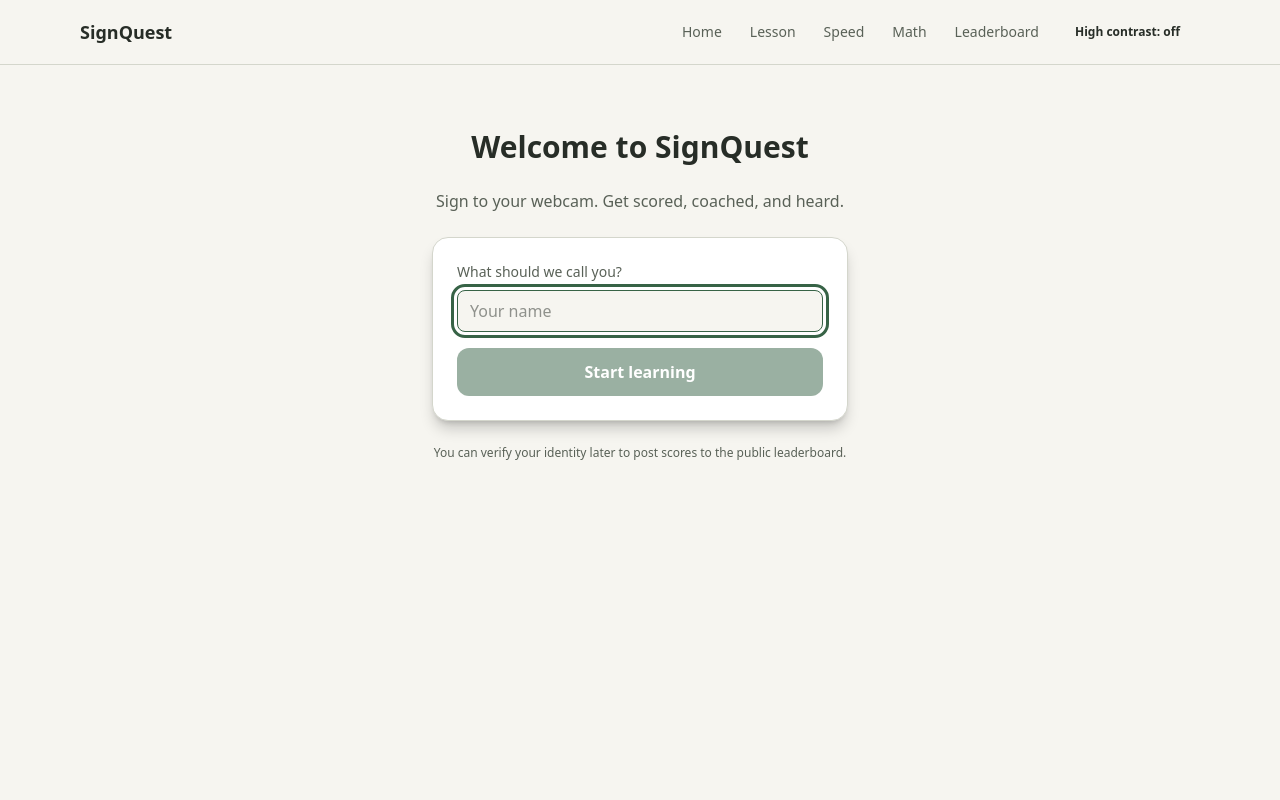
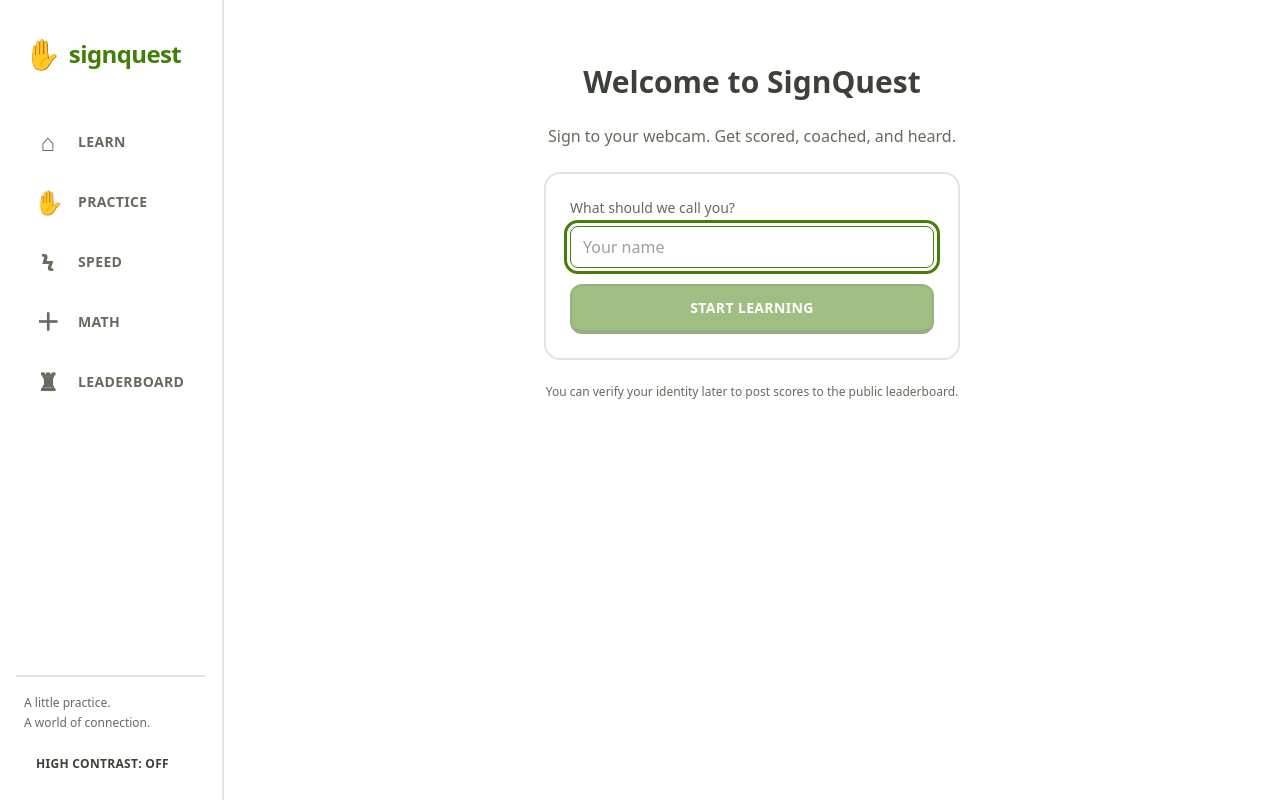
Before and after one commit to amoakoatuobipapayaw-svg/Hackrice, a React (Vite) app: page /onboarding in a window 1280 px wide. Built offline with nearby package versions, Linux system fonts and the light colour scheme; no server answers.

Commit message:
updated ui/ux

```diff
--- a/src/app/App.tsx
+++ b/src/app/App.tsx
@@ -17,7 +17,7 @@ function App() {
         Skip to main content
       </a>
       <Nav />
-      <main id="main-content" tabIndex={-1}>
+      <main id="main-content" tabIndex={-1} className="lg:pl-56">
         <Routes>
           <Route path="/" element={<Home />} />
           <Route path="/onboarding" element={<Onboarding />} />
--- a/src/app/Home.tsx
+++ b/src/app/Home.tsx
@@ -1,64 +1,51 @@
-import { useEffect, useState } from "react";
-import { Navigate, Link } from "react-router-dom";
-import { Card } from "../components/ui/Card";
-import { NAME } from "../lib/constants";
-import { getLocalProfile, saveLocalProfile } from "../lib/localProfile";
-import type { UserProfile } from "../lib/contracts";
-import { PersonaGate } from "../meta/PersonaGate";
-import { StreakBadge, XpBar } from "../meta/StreakXp";
+import { useState } from 'react';
+import { Navigate, Link } from 'react-router-dom';
+import { getLocalProfile, saveLocalProfile } from '../lib/localProfile';
+import { PersonaGate } from '../meta/PersonaGate';
+import { XpBar } from '../meta/StreakXp';
 
-const MODES: { to: string; title: string; blurb: string }[] = [
-  { to: "/lesson", title: "Lesson", blurb: "Learn 5 signs at a time." },
-  { to: "/speed", title: "Speed Challenge", blurb: "Race the clock for combo points." },
-  { to: "/math", title: "Math Mode", blurb: "Answer by signing or speaking." },
+const ACTIVITIES = [
+  { to: '/lesson', icon: '★', title: 'Your first five signs', detail: 'I · L · V · W · Y', offset: '-translate-x-8', tag: 'START HERE' },
+  { to: '/math', icon: '＋', title: 'Count on your hands', detail: 'Five puzzles · Numbers 1–9', offset: 'translate-x-8', tag: 'MATH PRACTICE' },
+  { to: '/speed', icon: 'ϟ', title: 'Find your rhythm', detail: '30 seconds · Sign and score', offset: '-translate-x-4', tag: 'SPEED PRACTICE' },
 ];
 
 export function Home() {
-  const [profile, setProfile] = useState<UserProfile | null | undefined>(undefined);
-
-  useEffect(() => {
-    setProfile(getLocalProfile());
-  }, []);
-
-  if (profile === undefined) return null; // avoid onboarding flash while reading localStorage
-  if (profile === null) return <Navigate to="/onboarding" replace />;
-
+  const [profile, setProfile] = useState(getLocalProfile);
+  if (!profile) return <Navigate to="/onboarding" replace />;
+  const currentProfile = profile;
   function handleVerified() {
-    if (!profile) return;
-    const updated = { ...profile, verified: true };
+    const updated = { ...currentProfile, verified: true };
     saveLocalProfile(updated);
     setProfile(updated);
   }
-
-  return (
-    <div className="mx-auto max-w-3xl px-4 py-10">
-      <div className="mb-8 flex items-center justify-between">
-        <div>
-          <h1 className="text-2xl font-bold">Welcome back, {profile.name}</h1>
-          <p className="text-muted">Ready to sign with {NAME} today?</p>
+  return <div className="mx-auto max-w-6xl px-4 py-6 sm:px-8">
+    <div className="mb-6 flex flex-wrap items-center justify-between gap-3 border-b-2 border-line pb-5 text-sm font-bold">
+      <span className="text-muted">AMERICAN SIGN LANGUAGE</span>
+      <div className="flex gap-5"><span title="Current day streak">🔥 {profile.streak} days</span><span className="text-brand">★ {profile.xp} XP</span><span className="text-muted">Level {profile.level}</span></div>
+    </div>
+    <div className="grid items-start gap-8 xl:grid-cols-[minmax(0,1fr)_280px]">
+      <section aria-label="Learning path">
+        <div className="flex items-center justify-between gap-4 rounded-2xl border-b-4 border-brand-hover bg-brand p-5 text-white sm:p-6">
+          <div><p className="text-xs font-extrabold tracking-widest uppercase">Unit 1 · Getting started</p><h1 className="mt-2 text-2xl font-extrabold">Let your hands do the talking</h1><p className="mt-2 text-sm">Build confidence with letters and numbers.</p></div>
+          <span aria-hidden="true" className="hidden text-5xl sm:block">✋</span>
         </div>
-        <StreakBadge profile={profile} />
-      </div>
-
-      <Card className="mb-8">
-        <XpBar profile={profile} />
-        {!profile.verified && (
-          <div className="mt-4 border-t border-line pt-4">
-            <PersonaGate onVerified={handleVerified} />
-          </div>
-        )}
-      </Card>
-
-      <div className="grid gap-4 sm:grid-cols-3">
-        {MODES.map((mode) => (
-          <Link key={mode.to} to={mode.to}>
-            <Card className="h-full transition-colors hover:border-brand">
-              <h2 className="font-semibold">{mode.title}</h2>
-              <p className="mt-1 text-sm text-muted">{mode.blurb}</p>
-            </Card>
-          </Link>
-        ))}
-      </div>
+        <p className="mt-5 text-center text-sm text-muted">Welcome back, {profile.name}. Pick a practice to begin.</p>
+        <ol className="relative mx-auto mt-8 max-w-[260px] space-y-8 pb-8">
+          <li aria-hidden="true" className="absolute top-12 bottom-20 left-1/2 w-2 -translate-x-1/2 rounded-full bg-soft" />
+          {ACTIVITIES.map((activity, i) => <li key={activity.to} className={`relative flex flex-col items-center ${activity.offset}`}>
+            <span className="mb-3 rounded-lg border-2 border-line bg-surface px-3 py-1.5 text-[11px] font-extrabold tracking-wide text-brand">{activity.tag}</span>
+            <Link to={activity.to} aria-label={activity.title} className={`flex h-20 w-20 items-center justify-center rounded-full border-b-8 text-4xl font-extrabold transition-transform hover:-translate-y-1 active:translate-y-1 motion-reduce:transition-none ${i === 0 ? 'border-brand-hover bg-brand text-white ring-8 ring-soft' : 'border-line bg-soft text-brand'}`}>{activity.icon}</Link>
+            <h2 className="mt-3 rounded-lg bg-canvas px-2 text-base font-extrabold">{activity.title}</h2><p className="rounded-lg bg-canvas px-2 text-xs text-muted">{activity.detail}</p>
+          </li>)}
+        </ol>
+        <div className="rounded-2xl border-2 border-dashed border-line p-5 text-center"><h2 className="font-bold">One step at a time</h2><p className="mt-2 text-sm leading-relaxed text-muted">Start with hand shapes. Movement and conversation lessons are still to come.</p></div>
+      </section>
+      <aside className="space-y-5" aria-label="Your learning progress">
+        <section className="rounded-2xl border-2 border-line p-5"><h2 className="text-lg font-extrabold">Your progress</h2><p className="mt-2 mb-5 text-sm text-muted">Every confirmed sign earns 5 XP.</p><XpBar profile={profile} /><Link to="/lesson" className="mt-5 block rounded-xl border-2 border-b-4 border-line py-3 text-center text-sm font-extrabold tracking-wide text-brand uppercase hover:bg-soft">Keep learning</Link></section>
+        <section className="rounded-2xl border-2 border-line p-5"><div aria-hidden="true" className="mb-3 text-3xl">🏆</div><h2 className="text-lg font-extrabold">Better together</h2><p className="mt-2 text-sm leading-relaxed text-muted">Practice, earn XP, and see your progress alongside other learners.</p><Link to="/leaderboard" className="mt-4 inline-block text-sm font-extrabold text-selected-ink uppercase">View leaderboard →</Link>{!profile.verified && import.meta.env.VITE_PERSONA_TEMPLATE_ID && <div className="mt-5 border-t-2 border-line pt-4"><PersonaGate onVerified={handleVerified} /></div>}</section>
+        <section className="rounded-2xl bg-soft p-5"><h2 className="font-extrabold">Before you begin</h2><ul className="mt-3 space-y-3 text-sm leading-relaxed text-muted"><li>☀ Face a window or a soft light.</li><li>✋ Keep your whole hand in view.</li><li>✓ Hold your sign for one second.</li></ul></section>
+      </aside>
     </div>
-  );
+  </div>;
 }
--- a/src/app/Nav.tsx
+++ b/src/app/Nav.tsx
@@ -1,36 +1,25 @@
-import { NavLink } from "react-router-dom";
-import { NAME } from "../lib/constants";
-import { HighContrastToggle } from "../components/ui/HighContrastToggle";
+import { NavLink } from 'react-router-dom';
+import { HighContrastToggle } from '../components/ui/HighContrastToggle';
 
 const LINKS = [
-  { to: "/", label: "Home" },
-  { to: "/lesson", label: "Lesson" },
-  { to: "/speed", label: "Speed" },
-  { to: "/math", label: "Math" },
-  { to: "/leaderboard", label: "Leaderboard" },
+  { to: '/', label: 'Learn', icon: '⌂' },
+  { to: '/lesson', label: 'Practice', icon: '✋' },
+  { to: '/speed', label: 'Speed', icon: 'ϟ' },
+  { to: '/math', label: 'Math', icon: '＋' },
+  { to: '/leaderboard', label: 'Leaderboard', icon: '♜' },
 ];
 
-const linkClasses = ({ isActive }: { isActive: boolean }) =>
-  `rounded-lg px-3 py-2 text-sm font-medium transition-colors ${
-    isActive ? "bg-brand text-white" : "text-muted hover:bg-soft"
-  }`;
-
 export function Nav() {
-  return (
-    <header className="border-b border-line">
-      <div className="mx-auto flex max-w-6xl flex-wrap items-center justify-between gap-3 px-4 py-3">
-        <NavLink to="/" className="text-lg font-bold text-ink">
-          {NAME}
-        </NavLink>
-        <nav aria-label="Main navigation" className="flex flex-wrap items-center gap-1">
-          {LINKS.map((link) => (
-            <NavLink key={link.to} to={link.to} className={linkClasses}>
-              {link.label}
-            </NavLink>
-          ))}
-          <HighContrastToggle />
-        </nav>
+  return <header className="border-b-2 border-line bg-surface lg:fixed lg:inset-y-0 lg:left-0 lg:z-20 lg:w-56 lg:border-r-2 lg:border-b-0">
+    <div className="flex h-full flex-col p-3 lg:p-4">
+      <div className="flex items-center justify-between lg:block">
+        <NavLink to="/" className="inline-flex items-center gap-2 px-2 py-3 text-2xl font-extrabold tracking-tight text-brand lg:mb-6 lg:py-5"><span aria-hidden="true" className="text-3xl">✋</span>signquest</NavLink>
+        <div className="lg:hidden"><HighContrastToggle /></div>
       </div>
-    </header>
-  );
+      <nav aria-label="Main navigation" className="grid grid-cols-5 gap-1 lg:flex lg:flex-col lg:gap-2">
+        {LINKS.map(({to,label,icon}) => <NavLink key={to} to={to} end={to === '/'} className={({isActive}) => `flex min-w-0 flex-col items-center gap-1 rounded-xl border-2 px-1 py-2 text-[10px] font-extrabold tracking-wide uppercase lg:flex-row lg:gap-4 lg:px-4 lg:py-3 lg:text-sm ${isActive ? 'border-selected-line bg-selected text-selected-ink' : 'border-transparent text-muted hover:bg-soft'}`}><span aria-hidden="true" className="text-2xl leading-none lg:w-7 lg:text-center">{icon}</span><span>{label}</span></NavLink>)}
+      </nav>
+      <div className="mt-auto hidden border-t-2 border-line pt-4 lg:block"><p className="mb-3 px-2 text-xs leading-relaxed text-muted">A little practice.<br />A world of connection.</p><HighContrastToggle /></div>
+    </div>
+  </header>;
 }
--- a/src/components/ui/Button.tsx
+++ b/src/components/ui/Button.tsx
@@ -4,9 +4,9 @@ type Variant = "primary" | "secondary" | "ghost";
 
 const VARIANT_CLASSES: Record<Variant, string> = {
   primary:
-    "bg-brand text-white hover:bg-brand-hover focus-visible:outline-brand",
+    "border-2 border-b-4 border-brand-hover bg-brand text-white hover:bg-brand-hover focus-visible:outline-brand",
   secondary:
-    "bg-soft text-ink hover:bg-line focus-visible:outline-brand",
+    "border-2 border-b-4 border-line bg-surface text-ink hover:bg-line focus-visible:outline-brand",
   ghost:
     "bg-transparent text-ink hover:bg-soft focus-visible:outline-brand",
 };
@@ -23,7 +23,7 @@ export function Button({
 }: ButtonProps) {
   return (
     <button
-      className={`rounded-xl px-5 py-3 text-base font-semibold transition-colors focus-visible:outline focus-visible:outline-2 focus-visible:outline-offset-2 disabled:cursor-not-allowed disabled:opacity-50 ${VARIANT_CLASSES[variant]} ${className}`}
+      className={`rounded-xl px-5 py-3 text-sm font-extrabold tracking-wide uppercase transition-colors focus-visible:outline focus-visible:outline-2 focus-visible:outline-offset-2 disabled:cursor-not-allowed disabled:opacity-50 ${VARIANT_CLASSES[variant]} ${className}`}
       {...props}
     />
   );
--- a/src/components/ui/Card.tsx
+++ b/src/components/ui/Card.tsx
@@ -4,7 +4,7 @@ import type { HTMLAttributes } from "react";
 export function Card({ className = "", ...props }: HTMLAttributes<HTMLDivElement>) {
   return (
     <div
-      className={`rounded-2xl border border-line bg-surface p-6 shadow-lg shadow-black/20 ${className}`}
+      className={`rounded-2xl border-2 border-line bg-surface p-6 ${className}`}
       {...props}
     />
   );
--- a/src/games/CameraPanel.tsx
+++ b/src/games/CameraPanel.tsx
@@ -18,7 +18,7 @@ export function CameraPanel({ recognition: r, target, onStart, startLabel = 'Sta
       </div>}
     </div>
     <div className="space-y-4 p-5">
-      <div className="flex items-center justify-between gap-3"><div><p className="text-xs text-muted">Hand shape detected</p><p className="mt-1 text-2xl font-bold">{r.current?.label ?? '—'}</p></div><button type="button" disabled={loading} onClick={running ? r.stop : (onStart ?? r.start)} className="rounded-xl border border-brand bg-brand px-5 py-3 text-sm font-bold text-white hover:bg-brand-hover focus-visible:outline-2 focus-visible:outline-offset-4 disabled:opacity-50">{loading ? 'Connecting…' : running ? 'Pause camera' : r.status === 'error' ? 'Retry camera' : startLabel}</button></div>
+      <div className="flex items-center justify-between gap-3"><div><p className="text-xs text-muted">Hand shape detected</p><p className="mt-1 text-2xl font-bold">{r.current?.label ?? '—'}</p></div><button type="button" disabled={loading} onClick={running ? r.stop : (onStart ?? r.start)} className="rounded-xl border-2 border-b-4 border-brand-hover bg-brand px-5 py-3 text-sm font-bold text-white hover:bg-brand-hover focus-visible:outline-2 focus-visible:outline-offset-4 disabled:opacity-50">{loading ? 'Connecting…' : running ? 'Pause camera' : r.status === 'error' ? 'Retry camera' : startLabel}</button></div>
       <div><div className="mb-2 flex justify-between text-xs font-semibold text-muted"><span>Hold to confirm</span><span>{Math.round(r.holdProgress * 100)}%</span></div><progress aria-label="Hold to confirm" value={r.holdProgress} max={1} className="block h-2 w-full overflow-hidden rounded-full accent-brand" /></div>
       <p role="status" className="rounded-xl bg-soft px-4 py-3 text-sm leading-relaxed text-brand">{message}</p>
       {r.error && <p role="alert" className="text-sm text-danger">{r.error}</p>}
--- a/src/games/GameLayout.tsx
+++ b/src/games/GameLayout.tsx
@@ -31,7 +31,7 @@ export function ProfileGate() {
       <span aria-hidden="true" className="text-5xl">✦</span>
       <h2 className="mt-5 text-2xl font-bold">Make this journey yours</h2>
       <p className="mx-auto mt-3 max-w-md leading-relaxed text-muted">Choose a name to keep your practice progress and XP together. You can set up your camera when you’re ready.</p>
-      <Link to="/onboarding" className="mt-7 inline-block rounded-2xl border border-brand bg-brand px-7 py-3 font-bold text-white hover:bg-brand-hover">Choose your name →</Link>
+      <Link to="/onboarding" className="mt-7 inline-block rounded-2xl border-2 border-b-4 border-brand-hover bg-brand px-7 py-3 font-bold text-white hover:bg-brand-hover">Choose your name →</Link>
     </div>
   </GameLayout>;
 }
--- a/src/games/RoundComplete.tsx
+++ b/src/games/RoundComplete.tsx
@@ -4,6 +4,6 @@ import type { RoundResult, UserProfile } from '../lib/contracts';
 export function RoundComplete({ result, profile, onRetry }: { result: RoundResult; profile: UserProfile; onRetry: () => void }) {
   return <section className="mx-auto max-w-xl overflow-hidden rounded-2xl border border-line bg-surface text-center" aria-labelledby="round-title">
     <div className="bg-soft px-6 pt-10 pb-8"><div aria-hidden="true" className="mx-auto flex h-20 w-20 items-center justify-center rounded-2xl border-2 border-brand bg-soft text-4xl text-brand">✓</div><p className="mt-6 text-xs font-bold tracking-widest text-brand uppercase">Practice complete</p><h2 id="round-title" className="mt-3 text-3xl font-extrabold">Look what your hands can do.</h2><p className="mt-3 text-sm text-muted">{result.correct > 0 ? 'You made progress. Keep that momentum going.' : 'Every attempt is practice. Try again at your own pace.'}</p></div>
-    <div className="p-6 sm:p-8"><div className="grid grid-cols-3 gap-3">{[['XP earned', `+${result.xp}`], ['Confirmed', `${result.correct}`], ['Score', `${result.score}`]].map(([label, value]) => <div key={label} className="rounded-2xl border border-line py-4"><p className="text-xs text-muted">{label}</p><p className="mt-2 text-2xl font-bold text-brand">{value}</p></div>)}</div><p className="mt-5 text-sm text-muted">Level {profile.level} · {profile.xp} total XP · {profile.streak} day streak</p><div className="mt-7 flex flex-col gap-3 sm:flex-row"><button onClick={onRetry} className="flex-1 rounded-xl border border-brand bg-brand text-white px-5 py-3 font-bold hover:bg-brand-hover">Practice again</button><Link to="/leaderboard" className="flex-1 rounded-xl border border-line bg-soft px-5 py-3 font-bold hover:bg-line">View leaderboard</Link></div><Link to="/" className="mt-5 inline-block text-sm text-muted underline underline-offset-4">Back to your journey</Link></div>
+    <div className="p-6 sm:p-8"><div className="grid grid-cols-3 gap-3">{[['XP earned', `+${result.xp}`], ['Confirmed', `${result.correct}`], ['Score', `${result.score}`]].map(([label, value]) => <div key={label} className="rounded-2xl border border-line py-4"><p className="text-xs text-muted">{label}</p><p className="mt-2 text-2xl font-bold text-brand">{value}</p></div>)}</div><p className="mt-5 text-sm text-muted">Level {profile.level} · {profile.xp} total XP · {profile.streak} day streak</p><div className="mt-7 flex flex-col gap-3 sm:flex-row"><button onClick={onRetry} className="flex-1 rounded-xl border-2 border-b-4 border-brand-hover bg-brand text-white px-5 py-3 font-bold hover:bg-brand-hover">Practice again</button><Link to="/leaderboard" className="flex-1 rounded-xl border border-line bg-soft px-5 py-3 font-bold hover:bg-line">View leaderboard</Link></div><Link to="/" className="mt-5 inline-block text-sm text-muted underline underline-offset-4">Back to your journey</Link></div>
   </section>;
 }
--- a/src/globals.css
+++ b/src/globals.css
@@ -1,17 +1,20 @@
-/* Shared palette: warm paper, readable ink, and one green action color. */
+/* Learning palette: white surfaces, green actions, blue selected navigation. */
 @import "tailwindcss";
 
 @theme {
   --font-sans: system-ui, "Segoe UI", Roboto, sans-serif;
-  --color-canvas: #f6f5f0;
+  --color-canvas: #ffffff;
   --color-surface: #ffffff;
-  --color-soft: #eeeee6;
-  --color-line: #d4d6cc;
-  --color-ink: #272d27;
-  --color-muted: #596157;
-  --color-brand: #376346;
-  --color-brand-hover: #294c35;
+  --color-soft: #f1f4ee;
+  --color-line: #e2e5df;
+  --color-ink: #3c4238;
+  --color-muted: #646c5e;
+  --color-brand: #427e08;
+  --color-brand-hover: #326006;
   --color-danger: #aa302c;
+  --color-selected: #e8f5fc;
+  --color-selected-line: #99d8f5;
+  --color-selected-ink: #12648c;
 }
 
 html, body, #root { min-height: 100%; }
@@ -29,6 +32,9 @@ html[data-contrast="high"] {
   --color-brand: #28673c;
   --color-brand-hover: #205632;
   --color-danger: #ffb4ab;
+  --color-selected: #142d3b;
+  --color-selected-line: #99d8f5;
+  --color-selected-ink: #b7eaff;
 }
 html[data-contrast="high"] .text-brand { color: #b9efc8; }
 html[data-contrast="high"] :focus-visible { outline-color: #ffffff; }
```
Also changed, not shown: src/games/README.md.
